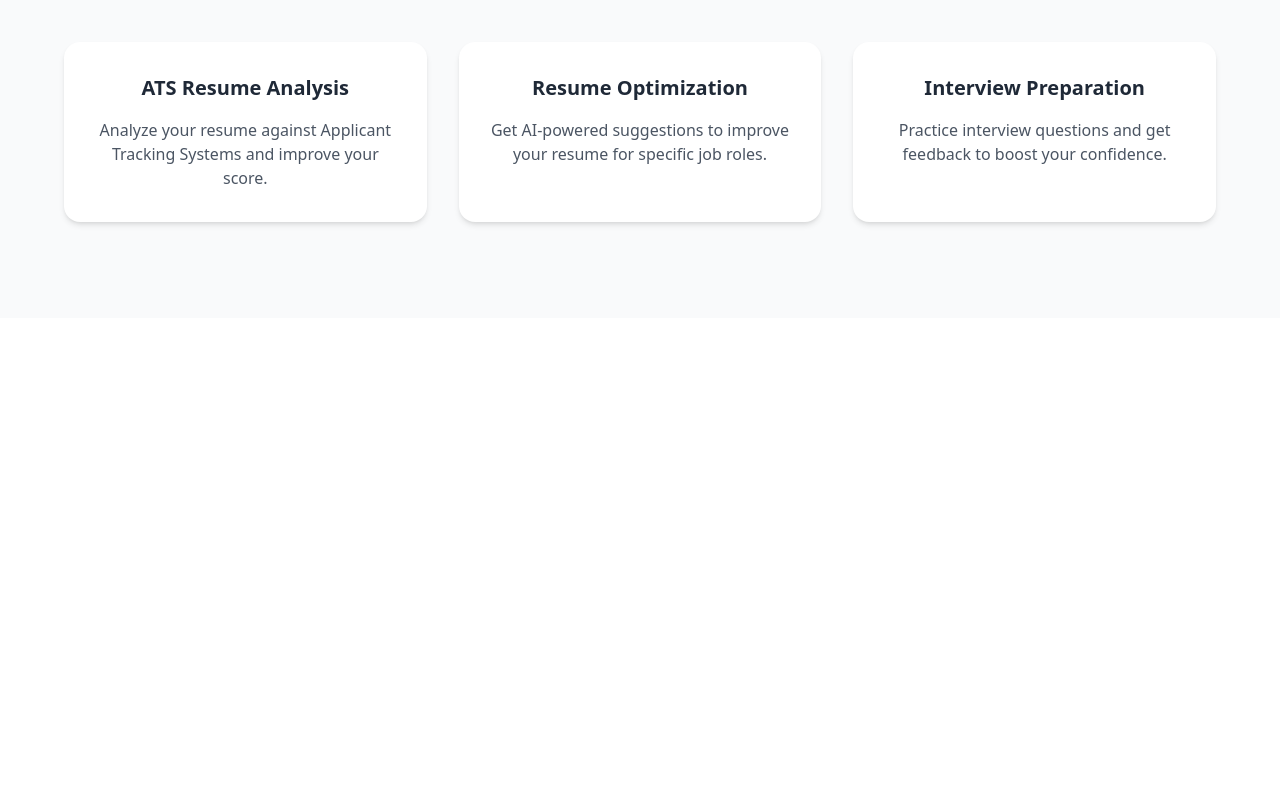
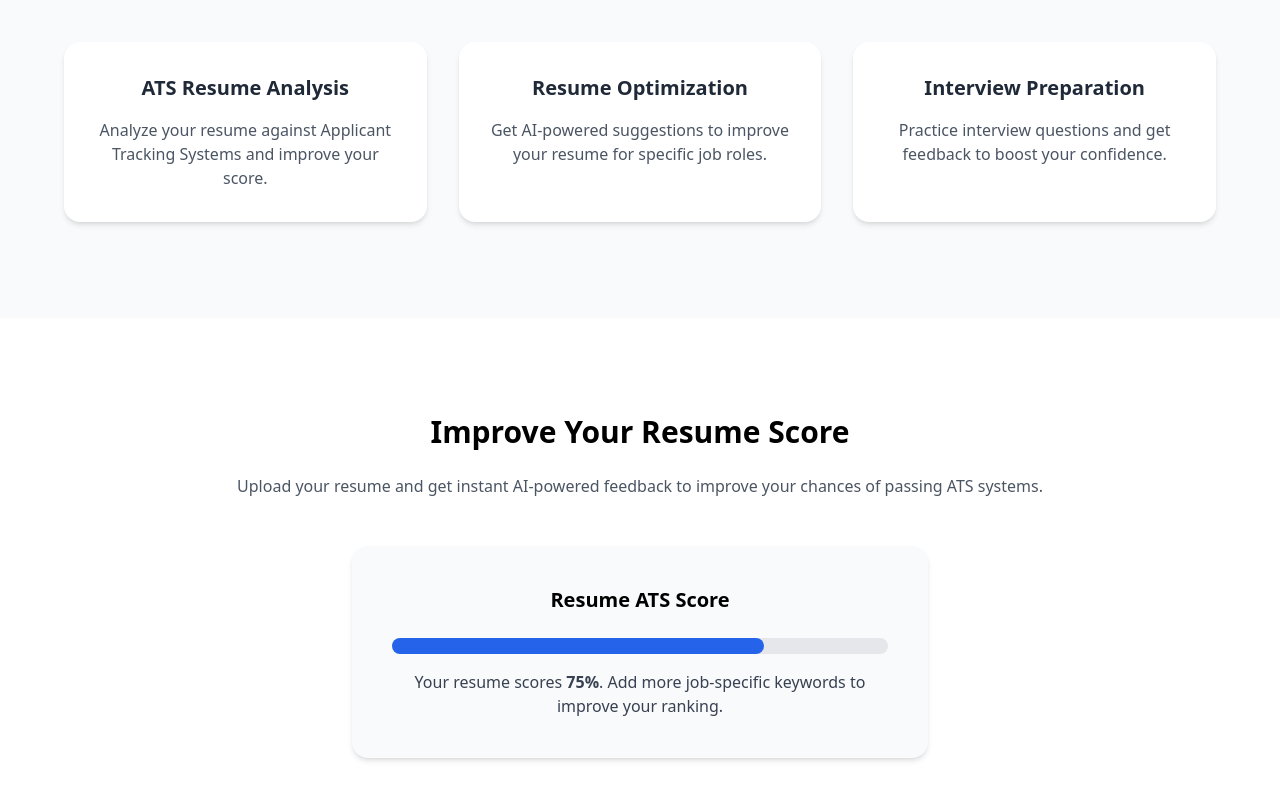
Before and after one commit to bitwise-arnesh/hirenixcv, a React (Vite) app in the folder client/: page / in a window 1280 px wide. Shown: the part 612-1412 px from the top of the page. Before the commit the page ends 930 px from the top, so only its background shows below. Built offline with nearby package versions, Linux system fonts and the light colour scheme.

Commit message:
add ATS score preview section UI

```diff
--- /dev/null
+++ b/client/src/components/ATSPreview.jsx
@@ -0,0 +1,37 @@
+export default function ATSPreview() {
+  return (
+    <section className="px-8 py-24 bg-white">
+
+      <div className="max-w-5xl mx-auto text-center">
+
+        <h2 className="text-3xl font-bold mb-6">
+          Improve Your Resume Score
+        </h2>
+
+        <p className="text-gray-600 mb-12">
+          Upload your resume and get instant AI-powered feedback to improve
+          your chances of passing ATS systems.
+        </p>
+
+        <div className="bg-gray-50 p-10 rounded-2xl shadow-md max-w-xl mx-auto">
+
+          <h3 className="text-xl font-semibold mb-6">
+            Resume ATS Score
+          </h3>
+
+          <div className="w-full bg-gray-200 rounded-full h-4 mb-4">
+            <div className="bg-blue-600 h-4 rounded-full w-3/4"></div>
+          </div>
+
+          <p className="text-gray-700">
+            Your resume scores <strong>75%</strong>. Add more job-specific
+            keywords to improve your ranking.
+          </p>
+
+        </div>
+
+      </div>
+
+    </section>
+  );
+}
--- a/client/src/pages/Home.jsx
+++ b/client/src/pages/Home.jsx
@@ -1,6 +1,7 @@
 import Navbar from "../components/Navbar";
 import Hero from "../components/Hero";
 import Features from "../components/Features";
+import ATSPreview from "../components/ATSPreview";
 
 export default function Home() {
   return (
@@ -8,6 +9,7 @@ export default function Home() {
       <Navbar />
       <Hero />
       <Features />
+      <ATSPreview />
     </div>
   );
 }
```
